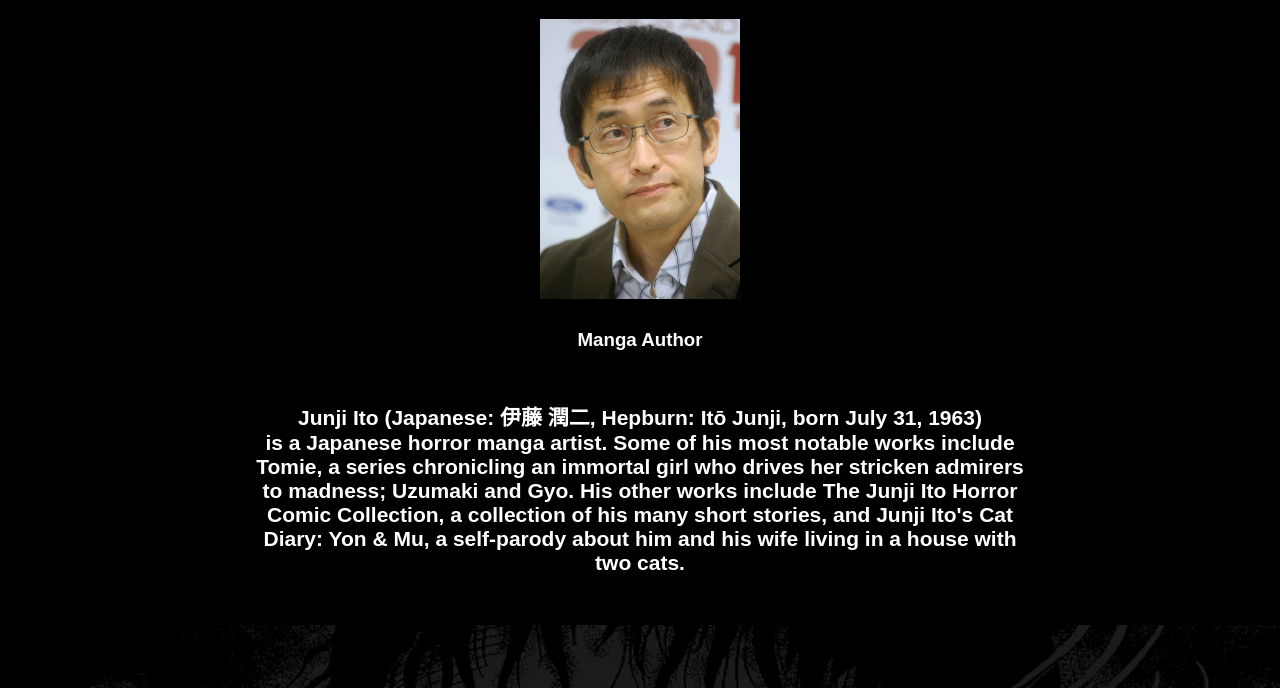
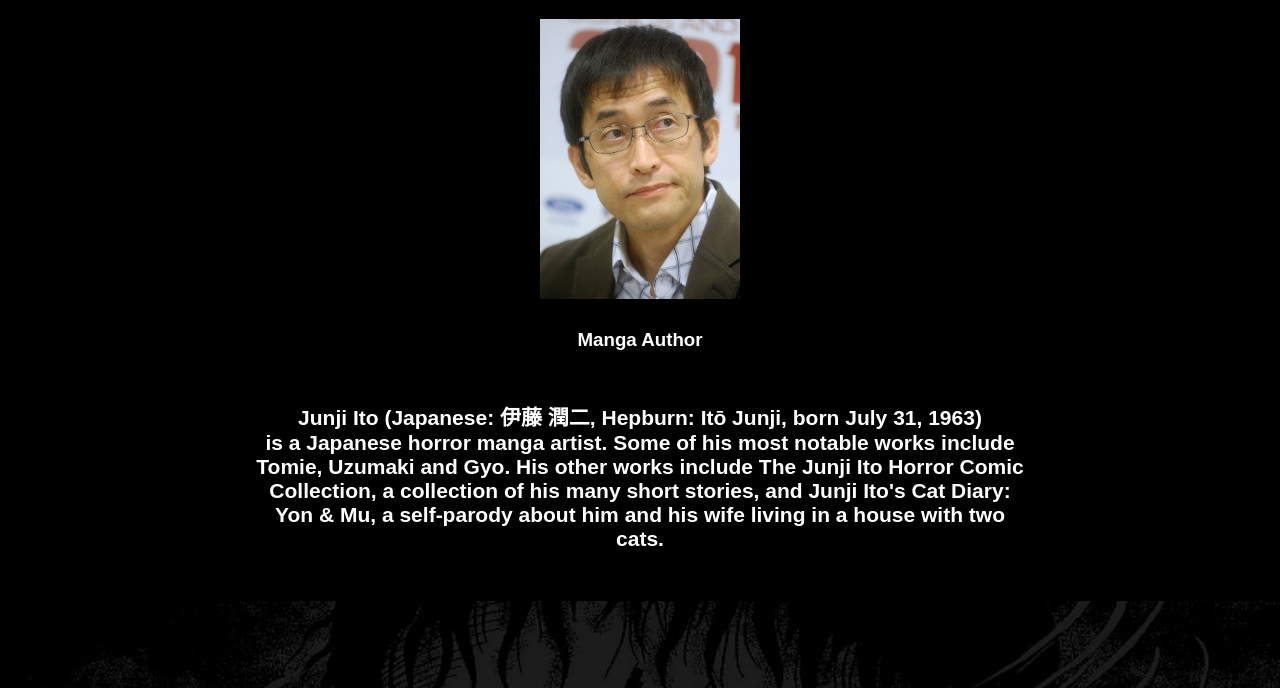
Before and after one commit to davi-ldf/project-Tribute-LandingPage, a plain HTML site: page index.html in a window 1280 px wide. Shown: the part 78-766 px from the top of the page. Drawn offline with Linux system fonts and the light colour scheme.

Commit message:
Update index.html

```diff
--- a/index.html
+++ b/index.html
@@ -19,7 +19,7 @@
             <br>
         </div>
         <div class="container3">
-            <p>Junji Ito (Japanese: 伊藤 潤二, Hepburn: Itō Junji, born July 31, 1963) <br> is a Japanese horror manga artist. Some of his most notable works include Tomie, a series chronicling an immortal girl who drives her stricken admirers to madness; Uzumaki and Gyo. His other works include The Junji Ito Horror Comic Collection, a collection of his many short stories, and Junji Ito's Cat Diary: Yon & Mu, a self-parody about him and his wife living in a house with two cats.</p>
+            <p>Junji Ito (Japanese: 伊藤 潤二, Hepburn: Itō Junji, born July 31, 1963) <br> is a Japanese horror manga artist. Some of his most notable works include Tomie, Uzumaki and Gyo. His other works include The Junji Ito Horror Comic Collection, a collection of his many short stories, and Junji Ito's Cat Diary: Yon & Mu, a self-parody about him and his wife living in a house with two cats.</p>
         </div>
         <section id="banner">
             <div class="banner-content">
```
